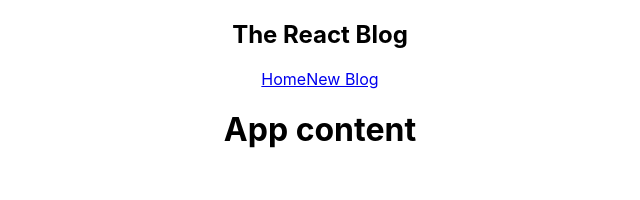
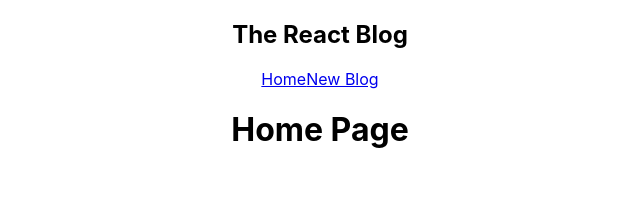
Before and after one commit to MLankaoui/react-blog, a React (Create React App) app: page / in a window 1280 px wide. Shown: the top 200 px of the page, without its empty margins (320-960 px from the left). Built offline with nearby package versions, Linux system fonts and the light colour scheme; the HTML template or start-up script is replaced by a standard one.

Commit message:
create the home component and nest it in app.js

```diff
--- a/src/App.js
+++ b/src/App.js
@@ -1,5 +1,6 @@
 import './App.css';
 import Navbar from './components/Navbar';
+import Home from './components/Home';
 
 export default function App() {
 
@@ -7,7 +8,7 @@
     <div className="App">
       <Navbar />
       <div className='content'>
-        <h1> App content </h1>
+        <Home />
       </div>
     </div>
   );
--- a/src/components/Home.jsx
+++ b/src/components/Home.jsx
@@ -2,8 +2,8 @@
 
 export default function Home() {
   return (
-    <div>
-
+    <div className='home'>
+      <h1> Home Page </h1>
     </div>
   )
 }
```
